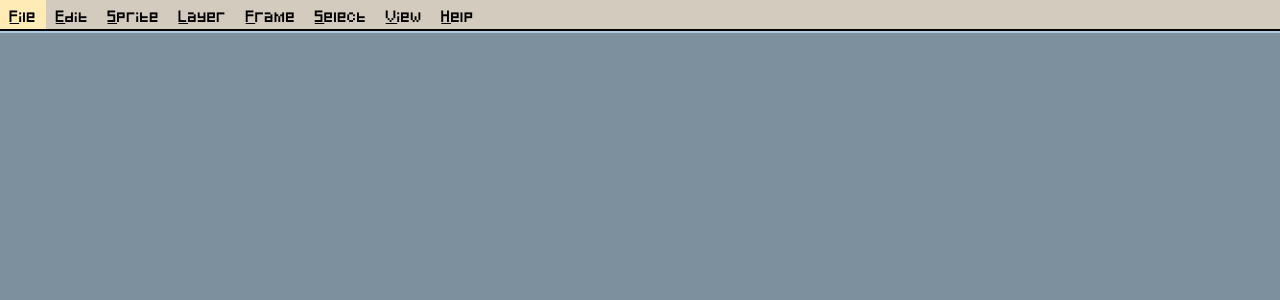
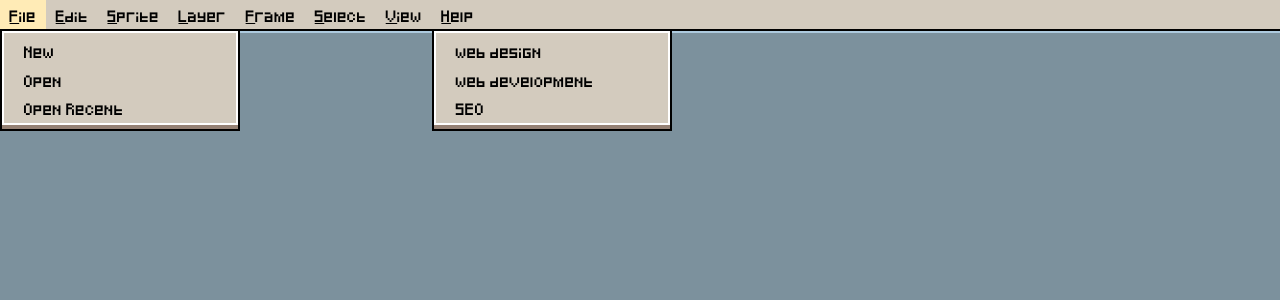
Before and after one commit to SirSgt/asepritejs, a React (Create React App) app: page / in a window 1280 px wide. Shown: the top 300 px of the page. Built offline with nearby package versions, Linux system fonts and the light colour scheme.

Commit message:
Changed menu structure

```diff
--- /dev/null
+++ b/src/layouts/Header/Dropdown.js
@@ -0,0 +1,17 @@
+import React from "react";
+
+const Dropdown = (props) => {
+  const { submenus } = props;
+
+  return (
+    <ul className="dropdown_content ">
+      {submenus.map((submenu, index) => (
+        <li key={index}>
+          <a href="/#">{submenu.title}</a>
+        </li>
+      ))}
+    </ul>
+  );
+};
+
+export default Dropdown;
--- a/src/layouts/Header/Header.scss
+++ b/src/layouts/Header/Header.scss
@@ -4,7 +4,6 @@
 .nav {
   background-color: $header_color;
   // height: 2 * 1.4375rem;
-}
 
   .menu {
     display: flex;
@@ -12,8 +11,13 @@
     align-items: center;
     list-style: none;
 
-  li {
+    .menu_item {
+      position: relative;
+      display: inline-block;
       line-height: 0.5;
+
+      &:hover .dropdown_content {
+        display: block;
       }
     }
 
@@ -37,12 +41,13 @@
     }
 
     .dropdown_content {
-  display: none;
+      // display: none;
       position: absolute;
       min-width: 15rem;
 
       z-index: 1;
       padding: 0.375rem;
+      list-style: none;
 
       @include box_shadow;
 
@@ -58,18 +63,7 @@
         }
       }
     }
-
-.menu_item {
-  position: relative;
-  display: inline-block;
-
-  &:hover .dropdown_content {
-    display: block;
   }
-}
-
-.show {
-  display: block;
 }
 
 @media (max-width: 106em) {
--- a/src/layouts/Header/Navbar.js
+++ b/src/layouts/Header/Navbar.js
@@ -1,19 +1,22 @@
 import React from 'react'
 import "./Header.scss";
-import { menuItems } from "./menuItems";
+import { menuItems } from "./menuData";
+import MenuItems from "./MenuItems";
 
 const Navbar = () => {
   return (
     <nav className="nav">
       <ul className="menu">
       {menuItems.map((menu, index) =>(
-        <li className="menu_item" key={index}>
-        <button className="dropdown_btn">{menu.title}</button>
-      </li>
+         <MenuItems items={menu} key={index} />
+        // <li className="menu_item" key={index}>
+        // <button className="dropdown_btn">{menu.title}</button>
+    //   </li>
       ))}
       </ul>
     </nav>
   )
 }
 
-export default Navbar
+
+export default Navbar;
--- /dev/null
+++ b/src/layouts/Header/menuData.js
@@ -0,0 +1,48 @@
+export const menuItems = [
+  {
+    title: "File",
+    submenu: [
+      {
+        title: "New",
+      },
+      {
+        title: "Open",
+      },
+      {
+        title: "Open Recent",
+      },
+    ],
+  },
+  {
+    title: "Edit",
+  },
+  {
+    title: "Sprite",
+  },
+  {
+    title: "Layer",
+  },
+  {
+    title: "Frame",
+  },
+  {
+    title: "Select",
+  },
+  {
+    title: "View",
+  },
+  {
+    title: "Help",
+    submenu: [
+      {
+        title: "web design",
+      },
+      {
+        title: "web development",
+      },
+      {
+        title: "SEO",
+      },
+    ],
+  },
+];
--- a/src/layouts/Header/menuItems.js
+++ b/src/layouts/Header/menuItems.js
@@ -1,37 +1,25 @@
-export const menuItems = [
-    {
-     title: "File",
-     submenu: [
-        {
-         title: "web design"
-        },
-        {
-         title: "web development",
-        },
-        {
-         title: "SEO"
-        }
-       ]
-    },
-    {
-     title: "Edit"
-    },
-    {
-     title: "Sprite"
-    },
-    {
-     title: "Layer"
-    },
-    {
-     title: "Frame"
-    },
-    {
-     title: "Select"
-    },
-    {
-     title: "View"
-    },
-    {
-     title: "Help"
-    },
-   ];
+import React from "react";
+import Dropdown from "./Dropdown";
+
+const MenuItems = (props) => {
+  const { items } = props;
+
+  return (
+    <li className="menu_item">
+      {items.submenu ? (
+        <>
+          <button type="button" aria-haspopup="menu" className="dropdown_btn">
+            {items.title}
+          </button>
+          <Dropdown submenus={items.submenu} />
+        </>
+      ) : (
+        <button type="button" className="dropdown_btn">
+          {items.title}
+        </button>
+      )}
+    </li>
+  );
+};
+
+export default MenuItems;
```
Lines whose indentation alone changed are shown as unchanged.
